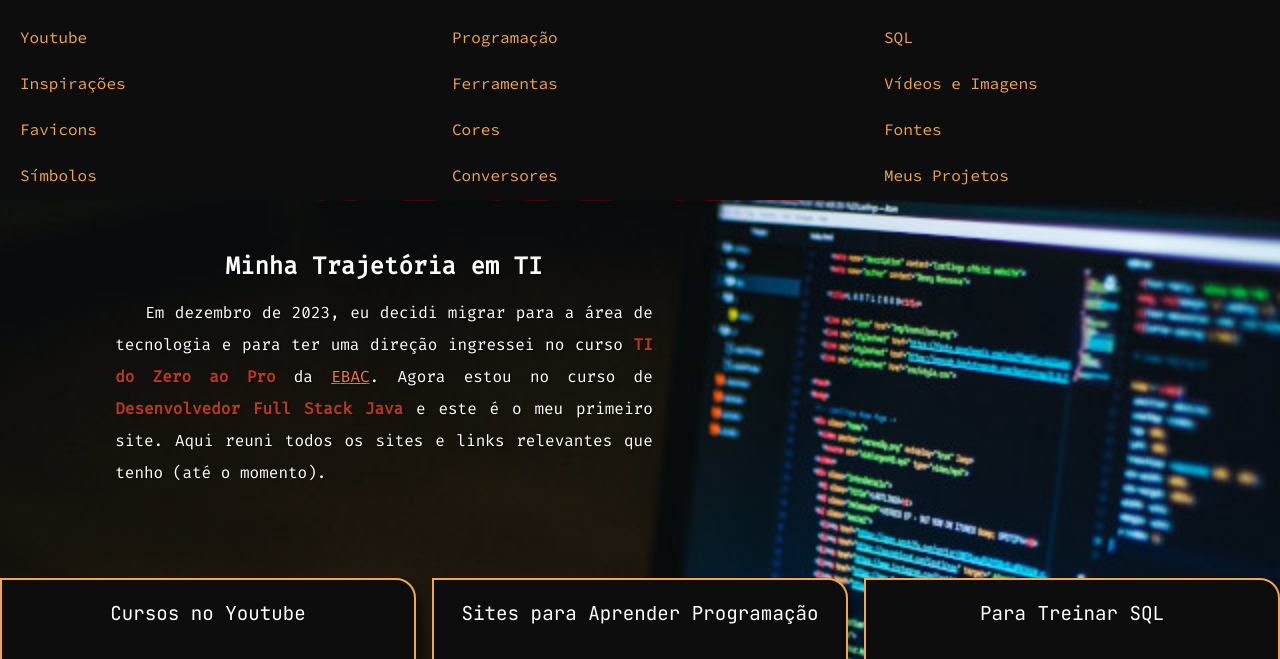
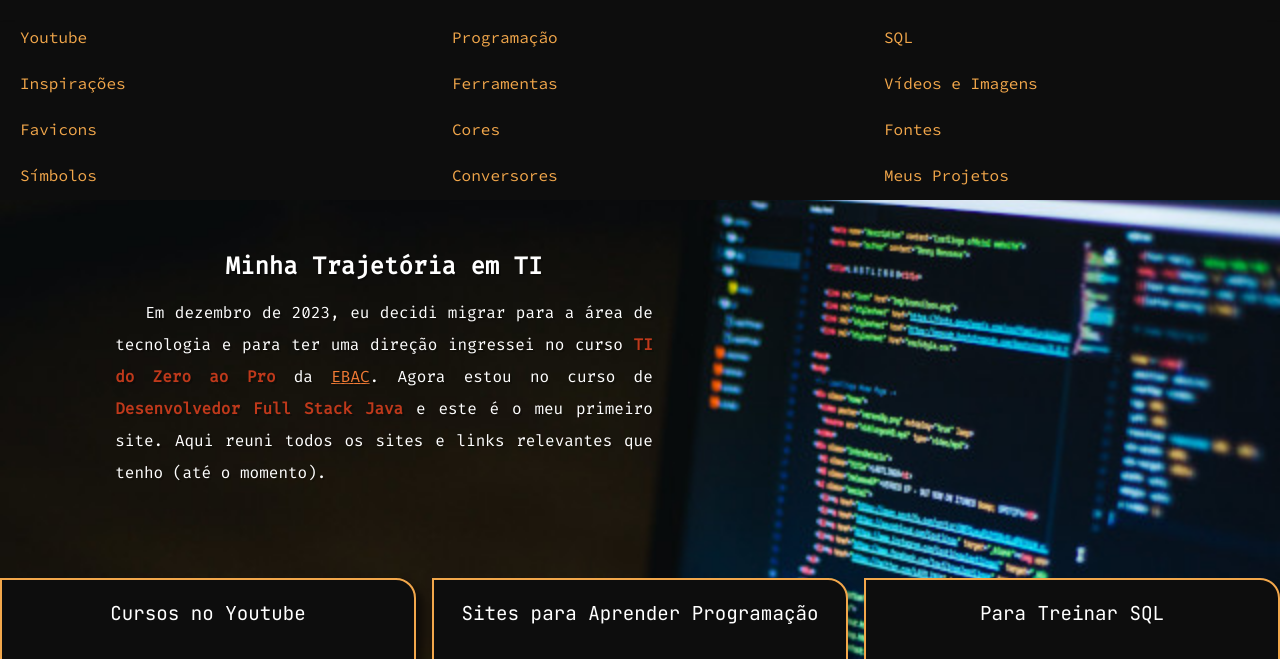
Before and after one commit to vivian-reis/primeiro_site, a plain HTML site: page index.html in a window 1280 px wide. Shown: the part 54-713 px from the top of the page. Drawn offline with Linux system fonts and the light colour scheme.

Commit message:
Atualização da imagem de fundo.

```diff
--- a/style.css
+++ b/style.css
@@ -32,9 +32,10 @@ main{
     color: white;
     background-image: url(midias/pexels-danny-meneses-640.jpg);
     background-size: cover;
-    background-position: left center;
+    background-position: center center;
     background-attachment: fixed;
     padding-bottom: 20px;
+    height: 100vh;
 }
 .menu {
     display: grid;
```
